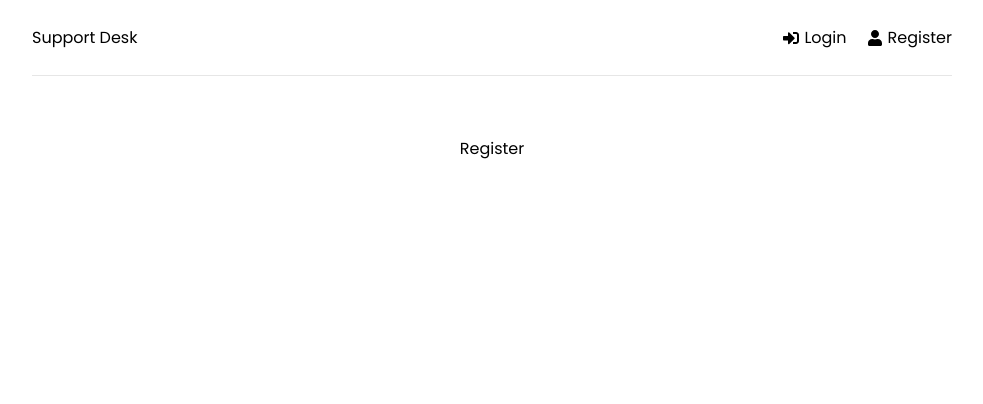
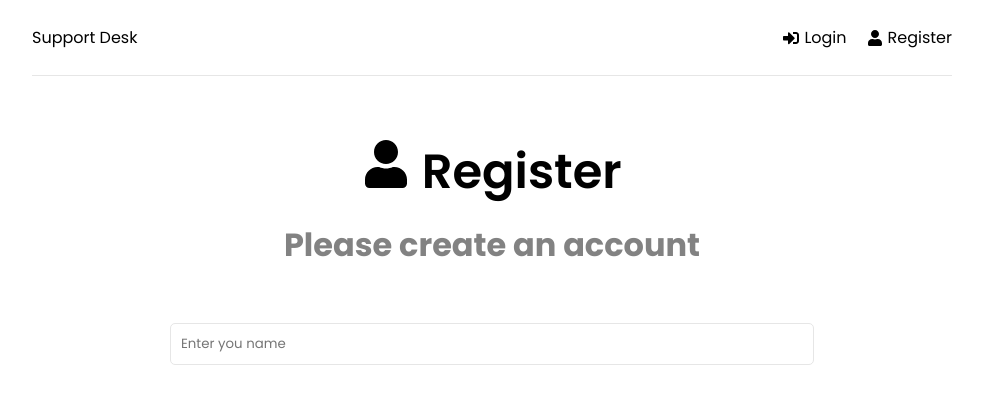
Before and after one commit to TrungNguyen1409/support-desk, a React (Create React App) app in the folder frontend/: page /register in a window 1280 px wide. Shown: the top 404 px of the page, without its empty margins (148-1131 px from the left). Built offline with nearby package versions, Linux system fonts and the light colour scheme.

Commit message:
starting with register page, input fiel for name

```diff
--- a/frontend/src/pages/Register.jsx
+++ b/frontend/src/pages/Register.jsx
@@ -1,7 +1,48 @@
+import {useState} from 'react'
+import {FaUser} from 'react-icons/fa'
 
 function Register() {
+
+  const [formData, setFormData] = useState({
+    name: '',
+    email: '',
+    password: '',
+    password2: ''
+  })
+
+  const {name, email, password, password2} = formData
+
+  const onChange = (e) => {
+    setFormData((prevState) =>({
+      ...prevState,
+      [e.target.name]: e.target.value,
+    }))
+  }
+
   return (
-    <div>Register</div>
+    <>
+      <section className='heading'>
+        <h1>
+          <FaUser/> Register
+        </h1>
+        <p>Please create an account</p>
+      </section>
+      <section className="form">
+        <form>
+          <div className="form-group">
+            <input
+              type="text"
+              className="form-control"
+              id='name'
+              name = 'name'
+              value={name}
+              onChange={onChange}
+              placeholder='Enter you name'
+            />
+          </div>
+        </form>
+      </section>
+    </>
   )
 }
 
```
